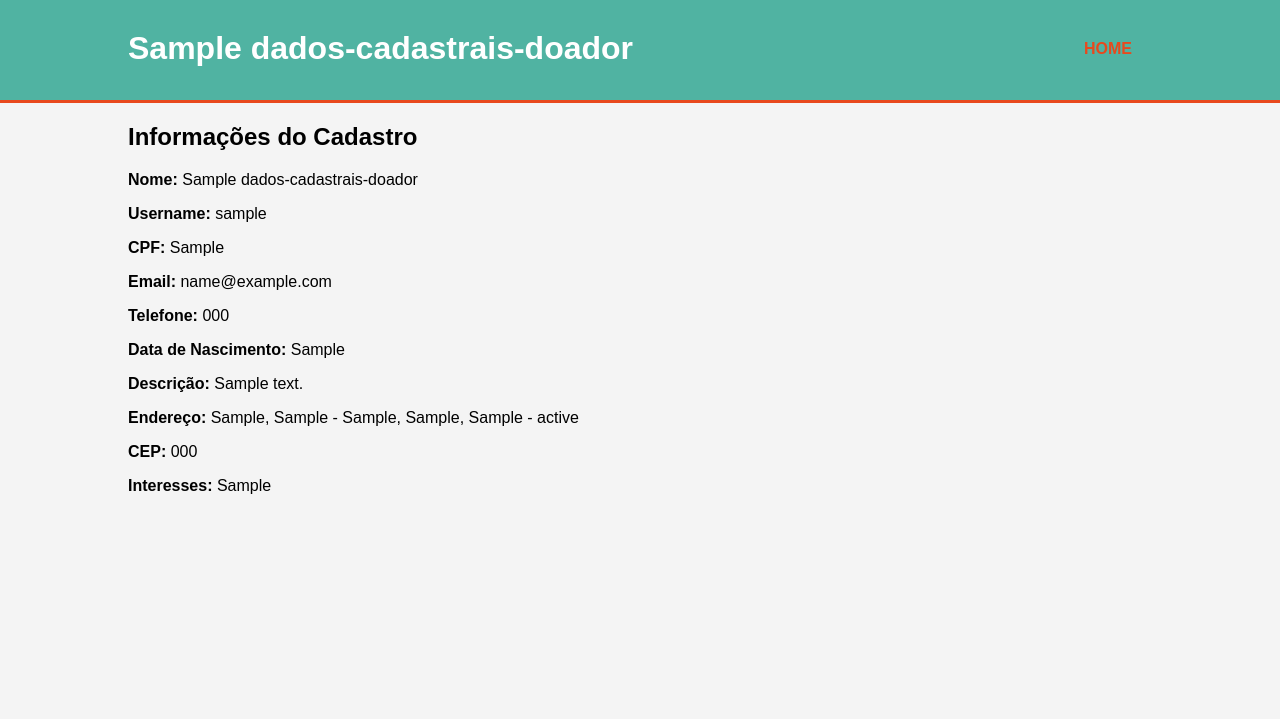
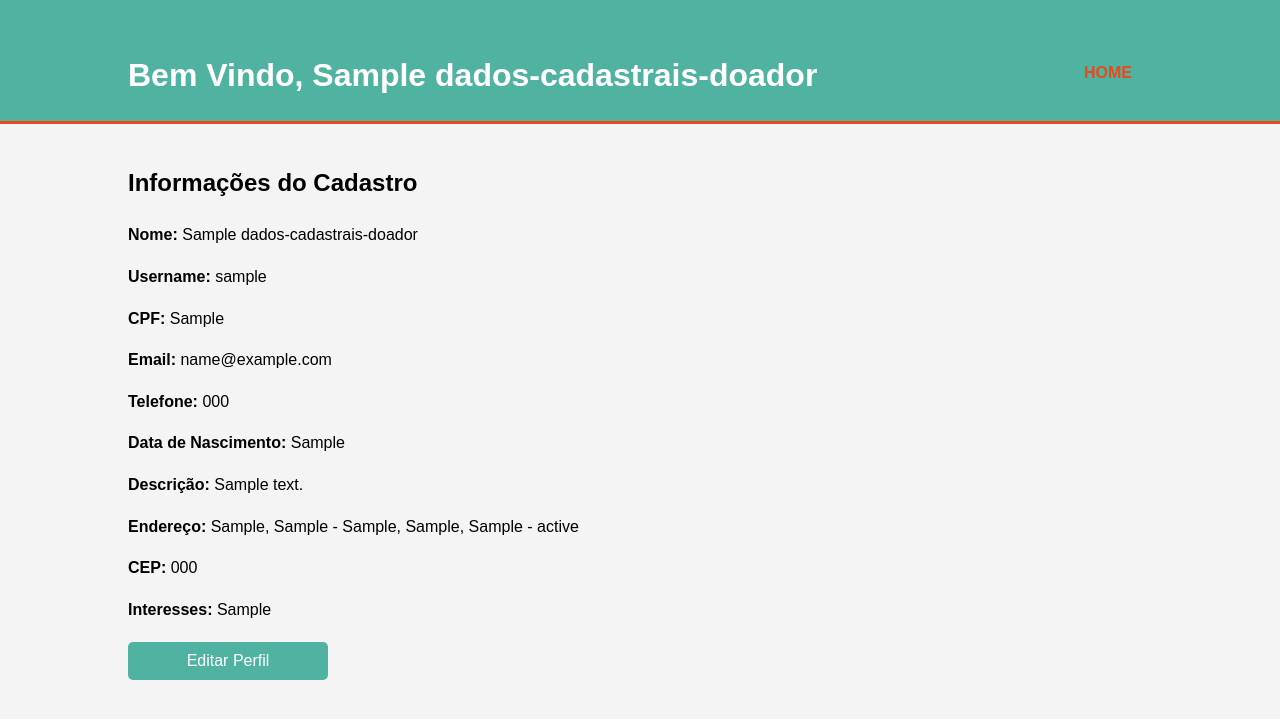
Before and after one commit to RonaldoTSM/donare, a Django app: a page that uses app_pagina_inicial/templates/paginas/home_doador.html in a window 1280 px wide. Shown: the top 719 px of the page. Run offline with Django 4.2, Linux system fonts and the light colour scheme; tables that the repository leaves empty hold one stand-in row (values such as "Sample post"); parts of the project's set-up code (start-up, migrations or seed data) failed here and were passed over.

Commit message:
inclusão do botão editar perfil

```diff
--- a/app_pagina_inicial/templates/paginas/home_doador.html
+++ b/app_pagina_inicial/templates/paginas/home_doador.html
@@ -8,11 +8,13 @@
             background-color: #f4f4f4;
             margin: 0;
             padding: 0;
+            line-height: 1.6;
         }
         .container {
             width: 80%;
             margin: auto;
             overflow: hidden;
+            padding: 20px;
         }
         header {
             background: #50b3a2;
@@ -56,13 +58,28 @@
             color: #ffffff;
             font-weight: bold;
         }
+        button#editProfile {
+            display: block;
+            width: 200px;
+            padding: 10px;
+            margin: 20px 0;
+            background: #50b3a2;
+            color: white;
+            border: none;
+            border-radius: 5px;
+            cursor: pointer;
+            font-size: 16px;
+        }
+        button#editProfile:hover {
+            background: #e8491d;
+        }
     </style>
 </head>
 <body>
     <header>
         <div class="container">
             <div id="branding">
-                <h1>{{ doador.Nome }}</h1>
+                <h1>Bem Vindo, {{ doador.Nome }}</h1>
             </div>
             <nav>
                 <ul>
@@ -84,6 +101,14 @@
         <p><strong>Endereço:</strong> {{ doador.rua }}, {{ doador.numero }} - {{ doador.complemento }}, {{ doador.bairro }}, {{ doador.cidade }} - {{ doador.estado }}</p>
         <p><strong>CEP:</strong> {{ doador.cep }}</p>
         <p><strong>Interesses:</strong> {{ doador.interesses }}</p>
+
+        <button id="editProfile">Editar Perfil</button>
     </div>
+
+    <script>
+        document.getElementById('editProfile').addEventListener('click', function() {
+            window.location.href = 'doador/edit/' + '{{ doador.username }}' + '/';
+        });
+    </script>
 </body>
 </html>
```
